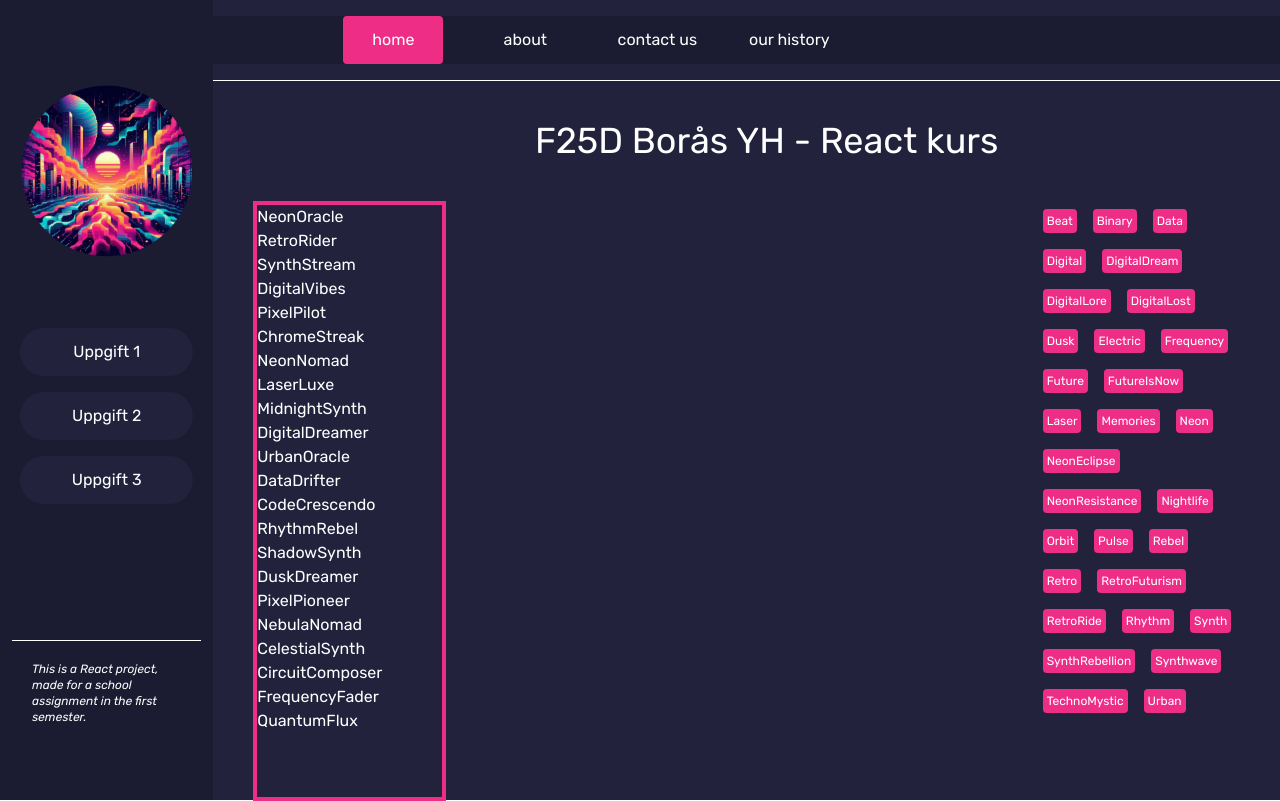
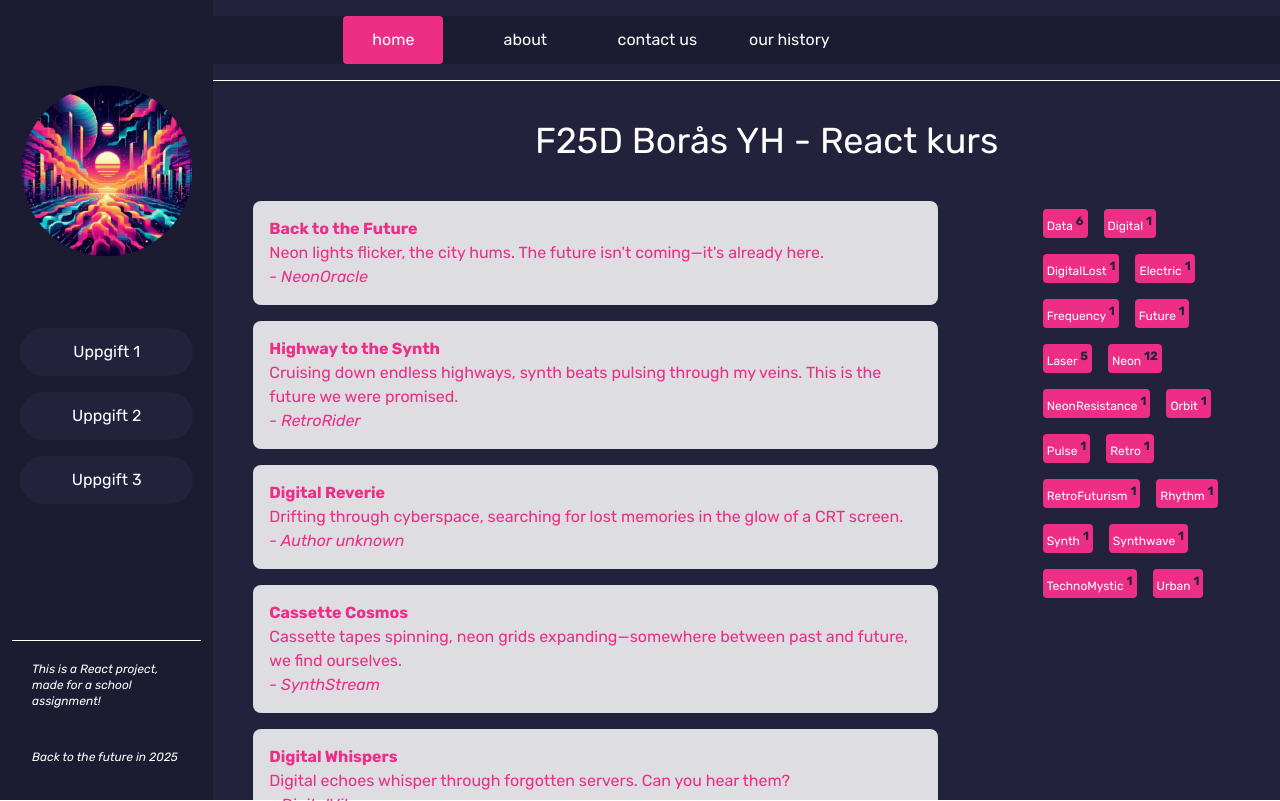
Before and after one commit to LinneaToth/react_components, a React (Vite) app: page / in a window 1280 px wide. Built offline with nearby package versions, Linux system fonts and the light colour scheme.

Commit message:
tag sorting implemented

```diff
--- a/src/assets/data/data.js
+++ b/src/assets/data/data.js
@@ -43,7 +43,7 @@ const postsData = [
         heading: "Chrome Sunsets",
         text: "Purple sunsets, chrome reflections, and a soundtrack that never stops.",
         author: "PixelPilot",
-        tags: ["Neon", "RetroRide"],
+        tags: ["Neon"],
     },
     {
         id: uuidv4(),
@@ -64,7 +64,7 @@ const postsData = [
         heading: "Neon Resistance",
         text: "They told us the future would be cold metal and corporate towers. We made it neon and alive.",
         author: "NeonNomad",
-        tags: ["SynthRebellion", "FutureIsNow", "NeonResistance"],
+        tags: ["NeonResistance"],
     },
     {
         id: uuidv4(),
@@ -77,7 +77,7 @@ const postsData = [
         heading: "Laser Dreams",
         text: "Under radiant laser skies, every dream shines like a beacon in the digital cosmos.",
         author: "LaserLuxe",
-        tags: ["Laser", "DigitalDream", "Neon"],
+        tags: ["Laser", "Neon"],
         id: uuidv4(),
     },
     {
@@ -98,7 +98,7 @@ const postsData = [
         heading: "Electric Eclipse",
         text: "A sudden surge of electric rhythm eclipses the mundane, electrifying your world.",
         author: "NeonOracle",
-        tags: ["Electric", "Rhythm", "NeonEclipse"],
+        tags: ["Electric", "Rhythm"],
         id: uuidv4(),
     },
     {
@@ -119,7 +119,7 @@ const postsData = [
         heading: "Binary Bliss",
         text: "In the binary code of existence, bliss is found in every flicker of light.",
         author: "CodeCrescendo",
-        tags: ["Binary"],
+        tags: ["Data"],
         id: uuidv4(),
     },
     {
@@ -140,7 +140,7 @@ const postsData = [
         heading: "Echoes of Neon",
         text: "Every shadow in the neon-lit street echoes stories of previous lives and digital lore.",
         author: "NeonOracle",
-        tags: ["Neon", "DigitalLore"],
+        tags: ["Neon"],
         id: uuidv4(),
     },
     {
@@ -154,14 +154,14 @@ const postsData = [
         heading: "Digital Dusk",
         text: "At digital dusk, the sky is a canvas painted with electric memories.",
         author: "DuskDreamer",
-        tags: ["Digital", "Dusk", "Memories"],
+        tags: ["Digital"],
         id: uuidv4(),
     },
     {
         heading: "Pixelated Paradise",
         text: "Welcome to a pixelated paradise where every dot tells a story of beauty and rebellion.",
         author: "PixelPioneer",
-        tags: ["Urban", "Pulse", "Nightlife", "Rebel"],
+        tags: ["Urban", "Pulse"],
         id: uuidv4(),
     },
     {
@@ -196,7 +196,7 @@ const postsData = [
         heading: "Future Frequency",
         text: "Tune in to the future frequency where every beat is a transmission from tomorrow.",
         author: "FrequencyFader",
-        tags: ["Future", "Frequency", "Beat"],
+        tags: ["Future", "Frequency"],
         id: uuidv4(),
     },
     {
--- a/src/components/main/MainContent.jsx
+++ b/src/components/main/MainContent.jsx
@@ -4,25 +4,21 @@ import TagList from "./TagList";
 import PostList from "./PostList";
 
 export default function MainContent({ postsData }) {
-  const [displayedTags, setDisplayedTags] = useState([]);
+  const [displayedTags, setDisplayedTags] = useState(null);
 
-  const tags = [
-    ...new Set(
-      postsData
-        .map((p) => p.tags)
-        .flat()
-        .sort(),
-    ),
-  ];
+  const tags = postsData
+    .map((p) => p.tags)
+    .flat()
+    .sort();
 
   return (
     <main className="col-span-full flex h-full w-full flex-row flex-wrap justify-between border-t-[1px] pl-10 sm:col-span-2 sm:col-start-2 md:col-span-4 lg:col-span-5">
       <Header />
-      <PostList postsData={postsData} />
+      <PostList postsData={postsData} activeTag={displayedTags} />
       <TagList
         tags={tags}
         displayedTags={displayedTags}
-        setDisplayedTags={setDisplayedTags}
+        setActiveTag={setDisplayedTags}
       />
     </main>
   );
--- a/src/components/main/Post.jsx
+++ b/src/components/main/Post.jsx
@@ -6,9 +6,9 @@ export default function Post({ post }) {
       key={uuidv4()}
       className="text-accent mb-4 rounded-lg bg-white/85 p-4"
     >
-      <h3>{post.heading} </h3>
+      <h3 className="font-bold">{post.heading} </h3>
       <p>{post.text}</p>
-      <cite>- {post.author}</cite>
+      <cite className="text-right">- {post.author || "Author unknown"}</cite>
     </article>
   );
 }
--- a/src/components/main/PostList.jsx
+++ b/src/components/main/PostList.jsx
@@ -1,19 +1,14 @@
-import { useState, useEffect } from "react";
-import Posts from "./Posts";
-import Users from "./Users";
+import Post from "./Post";
+import { postsData } from "../../assets/data/data";
 
-export default function PostList({ postsData }) {
-  const [activeUser, setActiveUser] = useState(null);
-  const users = [...new Set(postsData.map((p) => p.author))]; //using set to reduce the array to unique users
-
-  function toggleActiveUser(user) {
-    setActiveUser(user);
-  }
-
+export default function Posts({ user, activeTag = null }) {
   return (
-    <section className="flex w-3/4 flex-row">
-      <Users users={users} toggleActiveUser={toggleActiveUser} />
-      <Posts user={activeUser} />
+    <section className="scrollbar-hidden h-[600px] w-2/3 overflow-scroll">
+      {activeTag &&
+        postsData
+          .filter((p) => p.tags.includes(activeTag))
+          .map((p) => <Post key={p.id} post={p} />)}
+      {!activeTag && postsData.map((p) => <Post key={p.id} post={p} />)}
     </section>
   );
 }
--- a/src/components/main/Posts.jsx
+++ /dev/null
@@ -1,14 +0,0 @@
-import Post from "./Post";
-import { postsData } from "../../assets/data/data";
-
-export default function Posts({ user }) {
-  return (
-    <section className="scrollbar-hidden h-[600px] w-2/3 overflow-scroll">
-      {postsData
-        .filter((p) => p.author === user)
-        .map((p) => (
-          <Post key={p.id} post={p} />
-        ))}
-    </section>
-  );
-}
--- a/src/components/main/TagList.jsx
+++ b/src/components/main/TagList.jsx
@@ -1,14 +1,26 @@
-export default function TagList({ tags }) {
+export default function TagList({ tags, setActiveTag }) {
   const countObject = {};
   tags.forEach((tag) => {
     countObject[tag] = (countObject[tag] || 0) + 1;
   });
 
+  const uniqueTags = [...new Set(tags)];
+
+  console.log(countObject);
   return (
     <aside className="mr-10 w-1/5">
-      {tags.map((tag) => (
-        <button className="bg-accent m-2 rounded p-1 text-xs hover:bg-(--color-secondary-accent)">
-          {tag}
+      {uniqueTags.map((tag) => (
+        <button
+          className="bg-accent m-2 rounded p-1 text-xs hover:bg-(--color-secondary-accent)"
+          onClick={() => {
+            console.log("As per assignment instructions: Button clicked!");
+            setActiveTag(tag);
+          }}
+        >
+          {tag}{" "}
+          <span className="align-super font-bold text-(--color-main-bg)">
+            {countObject[tag]}
+          </span>
         </button>
       ))}
     </aside>
--- a/src/components/sidebar/BottomText.jsx
+++ b/src/components/sidebar/BottomText.jsx
@@ -1,11 +1,8 @@
 export default function BottomText() {
   return (
     <footer className="row-start-9 mr-3 ml-3 border-t-[1px] border-white p-5 text-xs italic">
-      <p>
-        This is a React project, made for a school assignment in the first
-        semester.
-      </p>
-      <p></p>
+      <p>This is a React project, made for a school assignment!</p>
+      <p className="mt-10">Back to the future in 2025</p>
     </footer>
   );
 }
--- a/src/index.css
+++ b/src/index.css
@@ -7,6 +7,7 @@
   --color-secondary-bg: #1B1B31;
   --color-accent: #EE2D87;
   --color-secondary-accent: #FA6941;
+  --color-tertiary-accent: #19D0CD;
   --color-text-main: #FFFFFF;
   --gap: 1rem;
   --font-size-h1: 2rem;
```
